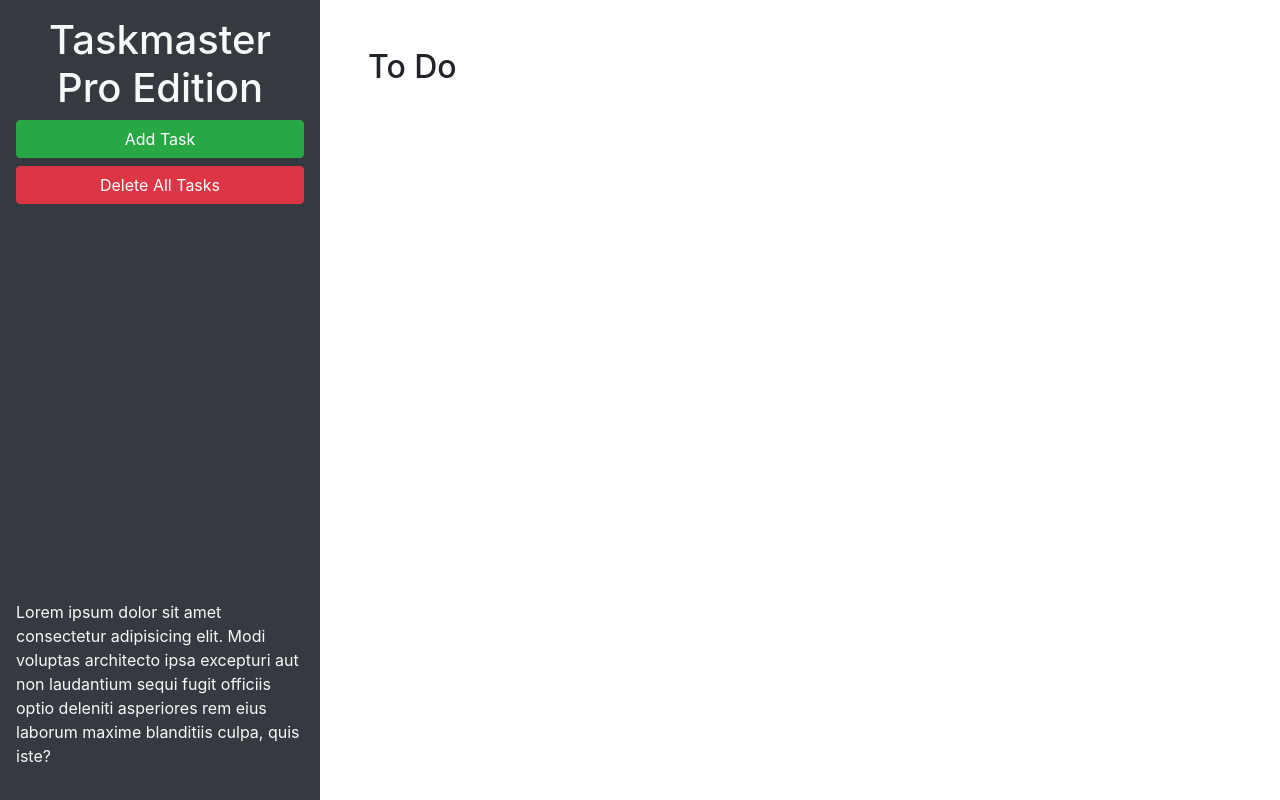
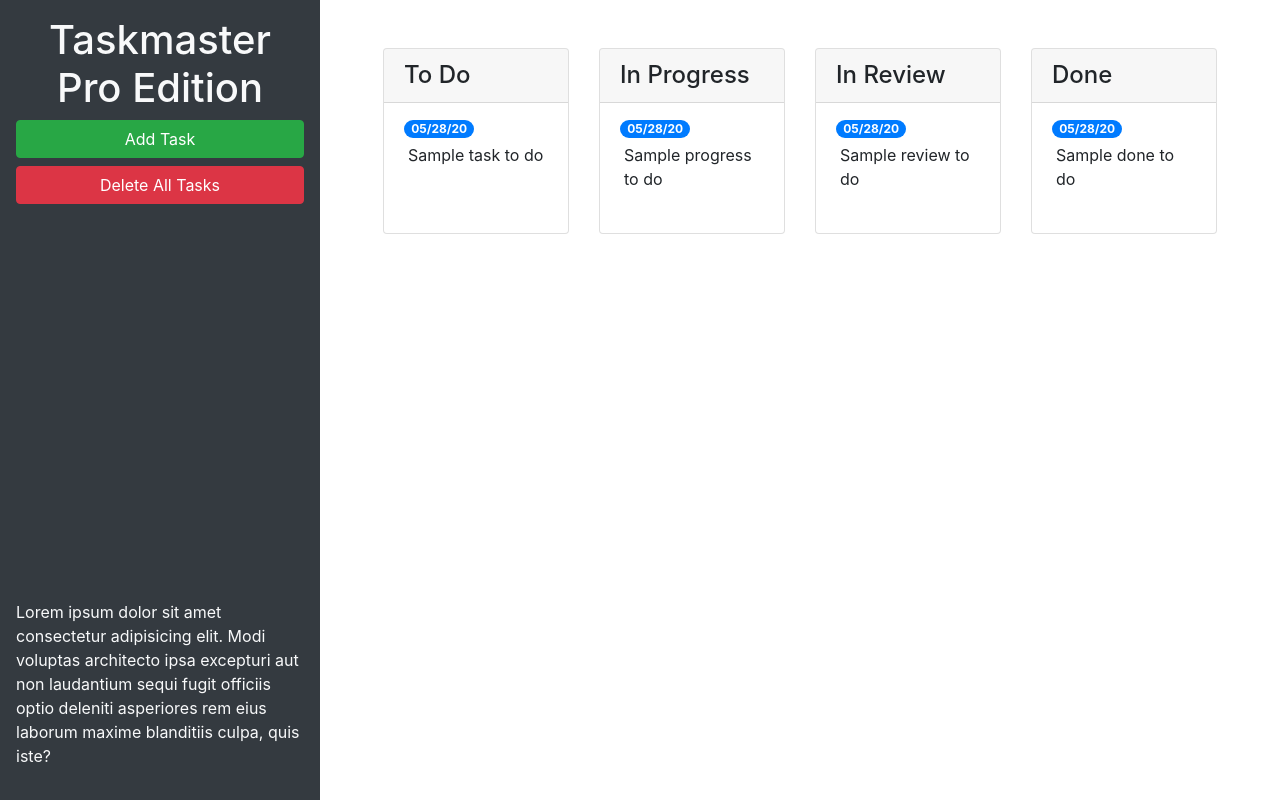
Before and after one commit to ptrJGZ/taskmaster-pro, a plain HTML site: page index.html in a window 1280 px wide. Drawn offline with nearby package versions, Linux system fonts and the light colour scheme.

Commit message:
Add columns and improve modal

```diff
--- a/index.html
+++ b/index.html
@@ -24,9 +24,67 @@
       </p>
     </header>
     <main class="col-12 col-lg-9">
-      <div class="m-5">
-        <h2>To Do</h2>
-        <ul id="list-toDo" class="list-group"> </ul>
+      <div class="m-5 row justify-content-around">
+        <!-- todo start -->
+        <div class="col-12 col-md-6 col-xl-3 mb-3">
+          <div class="card">
+            <h4 class="card-header">
+              To Do
+            </h4>
+            <ul id="list-toDo" class="list-group list-group-flush">
+              <li class="list-group-item">
+                <span class="badge badge-primary badge-pill">05/28/20</span>
+                <p class="m-1">Sample task to do</p>
+              </li>
+            </ul>
+          </div>
+        </div>
+        <!-- todo end -->
+        <!-- in progress start -->
+        <div class="col-12 col-md-6 col-xl-3 mb-3">
+          <div class="card">
+            <h4 class="card-header">
+              In Progress
+            </h4>
+            <ul id="list-inProgress" class="list-group list-group-flush">
+              <li class="list-group-item">
+                <span class="badge badge-primary badge-pill">05/28/20</span>
+                <p class="m-1">Sample progress to do</p>
+              </li>
+            </ul>
+          </div>
+        </div>
+        <!-- in progress end -->
+        <!-- in review start -->
+        <div class="col-12 col-md-6 col-xl-3 mb-3">
+          <div class="card">
+            <h4 class="card-header">
+              In Review
+            </h4>
+            <ul id="list-inReview" class="list-group list-group-flush">
+              <li class="list-group-item">
+                <span class="badge badge-primary badge-pill">05/28/20</span>
+                <p class="m-1">Sample review to do</p>
+              </li>
+            </ul>
+          </div>
+        </div>
+        <!-- in review end -->
+        <!-- done start -->
+        <div class="col-12 col-md-6 col-xl-3 mb-3">
+          <div class="card">
+            <h4 class="card-header">
+              Done
+            </h4>
+            <ul id="list-done" class="list-group list-group-flush">
+              <li class="list-group-item">
+                <span class="badge badge-primary badge-pill">05/28/20</span>
+                <p class="m-1">Sample done to do</p>
+              </li>
+            </ul>
+          </div>
+        </div>
+        <!-- done end -->
       </div>
     </main>
   </div>
@@ -46,11 +104,11 @@
           <form>
             <div class="form-group">
               <label for="modalTaskDescription">Task description</label>
-              <textarea id="modalTaskDescription" rows="3"></textarea>
+              <textarea id="modalTaskDescription" rows="3" class="form-control"></textarea>
             </div>
             <div class="form-group">
               <label for="modalDueDate">Due date</label>
-              <input type="text" id="modalDueDate" placeholder="mm/dd/yyyy" autocomplete="off" />
+              <input type="text" class="form-control" id="modalDueDate" placeholder="mm/dd/yyyy" autocomplete="off" />
             </div>
           </form>
         </div>
```
